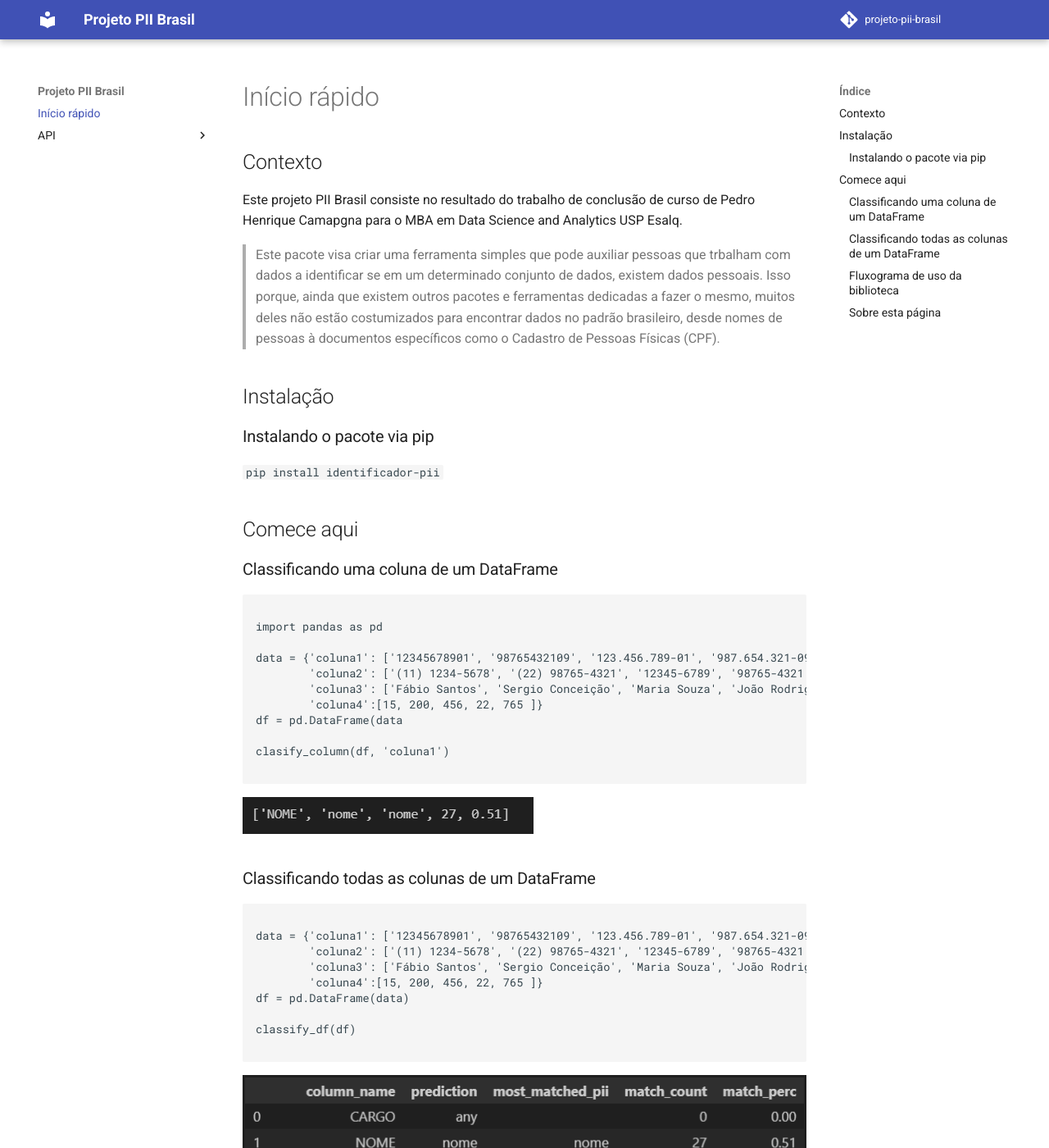
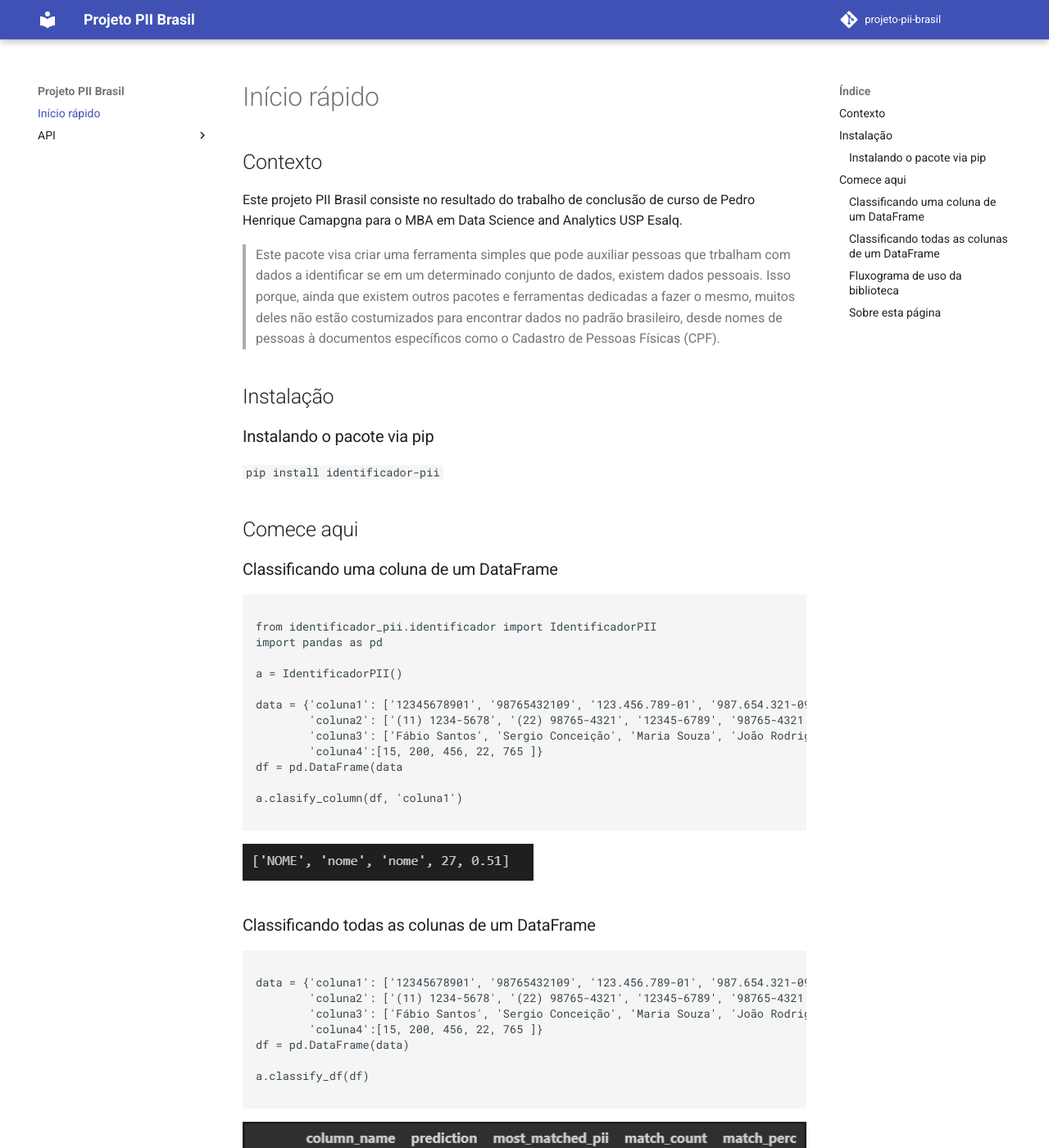
Before and after one commit to pedrohcmds/identificador-pii, an MkDocs documentation site: the page built from docs/index.md, in a window 1280 px wide and 1400 px high. Shown: the whole window at 82% size. Built offline with MkDocs 1.6.1 and Material for MkDocs 9.7.7, drawn with Linux system fonts in a browser that asks for light colours; comment, search, counter and statistics services are not loaded.

Commit message:
Acertando documentação da versão

````diff
--- a/docs/index.md
+++ b/docs/index.md
@@ -20,7 +20,10 @@
 
 ```python
 
+from identificador_pii.identificador import IdentificadorPII
 import pandas as pd
+
+a = IdentificadorPII()
 
 data = {'coluna1': ['12345678901', '98765432109', '123.456.789-01', '987.654.321-09', '123.456.789.01'],
         'coluna2': ['(11) 1234-5678', '(22) 98765-4321', '12345-6789', '98765-4321', '11 12345-6789'],
@@ -28,7 +31,7 @@ data = {'coluna1': ['12345678901', '98765432109', '123.456.789-01', '987.654.321
         'coluna4':[15, 200, 456, 22, 765 ]}
 df = pd.DataFrame(data
 
-clasify_column(df, 'coluna1')
+a.clasify_column(df, 'coluna1')
 
 ```
 
@@ -44,7 +47,7 @@ data = {'coluna1': ['12345678901', '98765432109', '123.456.789-01', '987.654.321
         'coluna4':[15, 200, 456, 22, 765 ]}
 df = pd.DataFrame(data)
 
-classify_df(df)
+a.classify_df(df)
 
 ```
 ![](assets\classify_df_result.png)
--- a/pyproject.toml
+++ b/pyproject.toml
@@ -1,6 +1,6 @@
 [tool.poetry]
 name = "identificador-pii"
-version = "0.1.4"
+version = "0.1.6"
 description = "Este pacote visa criar uma ferramenta simples que pode auxiliar pessoas que trbalham com dados a identificar se em um determinado conjunto de dados, existem dados pessoais."
 authors = ["Pedro Campagna <pedrohcmds@gmail.com>"]
 readme = "README.md"
````
Also changed, not shown: README.md (+13 -2 lines).
